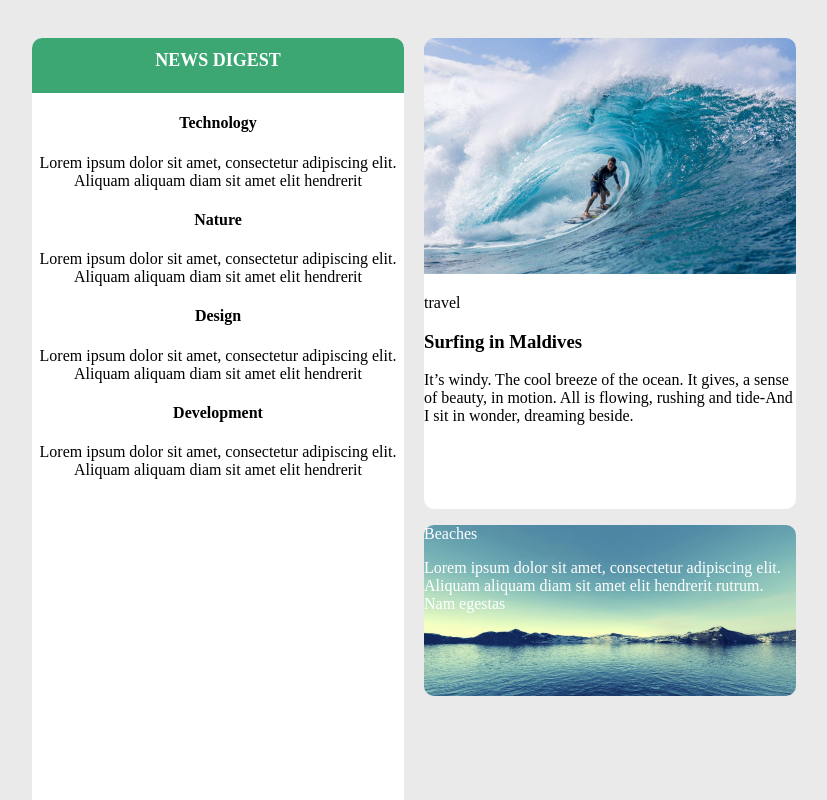
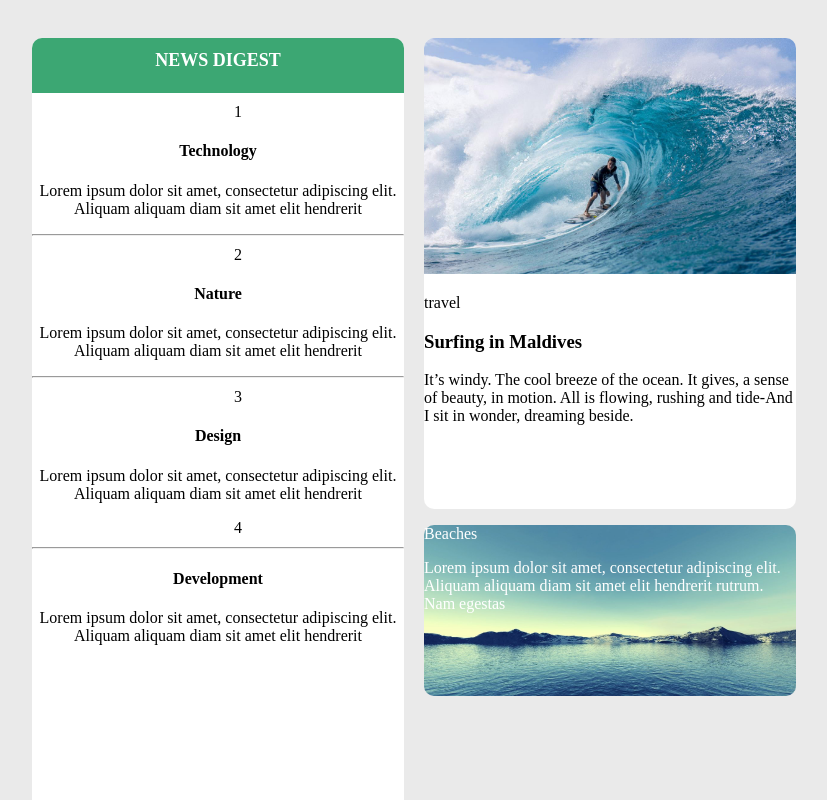
Before and after one commit to mateusz-mudry/homework_1, a plain HTML site: page index.html in a window 1280 px wide. Shown: the top 800 px of the page, without its empty margins (6-833 px from the left). Drawn offline with Linux system fonts and the light colour scheme; a web font is replaced by a local one.

Commit message:
Box1 divided into separate parts

```diff
--- a/index.html
+++ b/index.html
@@ -14,21 +14,36 @@
         <header>
           <h2>news digest</h2>
         </header>
+        <div class="number_container">
+          <div id="number1" class="number">1</div>
+        </div>
         <h4>Technology</h4>
         <p>
           Lorem ipsum dolor sit amet, consectetur adipiscing elit. Aliquam
           aliquam diam sit amet elit hendrerit
         </p>
+        <hr />
+        <div class="number_container">
+          <div id="number2" class="number">2</div>
+        </div>
         <h4>Nature</h4>
         <p>
           Lorem ipsum dolor sit amet, consectetur adipiscing elit. Aliquam
           aliquam diam sit amet elit hendrerit
         </p>
+        <hr />
+        <div class="number_container">
+          <div id="number3" class="number">3</div>
+        </div>
         <h4>Design</h4>
         <p>
           Lorem ipsum dolor sit amet, consectetur adipiscing elit. Aliquam
           aliquam diam sit amet elit hendrerit
         </p>
+        <div class="number_container">
+          <div id="number4" class="number">4</div>
+        </div>
+        <hr />
         <h4>Development</h4>
         <p>
           Lorem ipsum dolor sit amet, consectetur adipiscing elit. Aliquam
```
